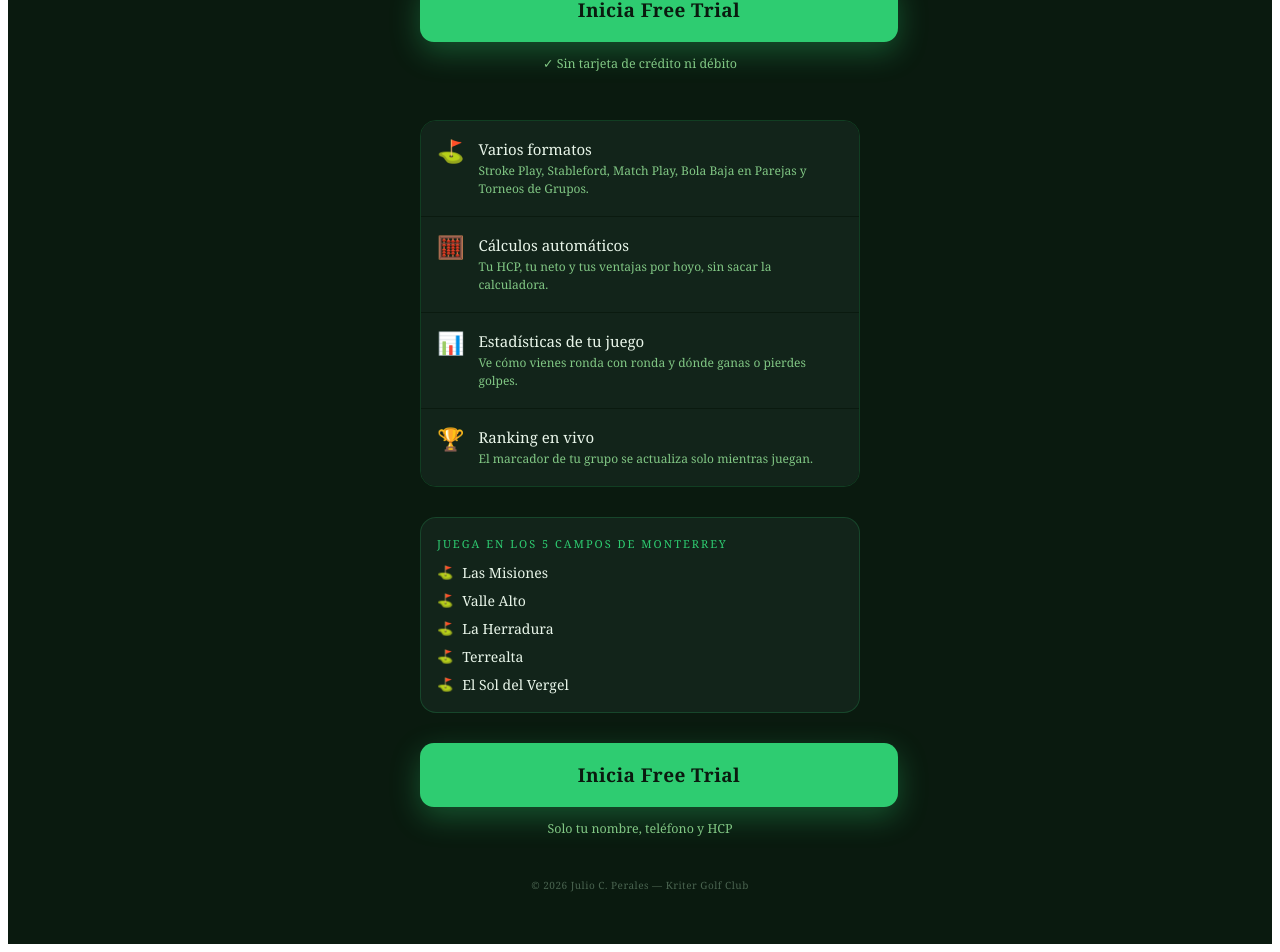
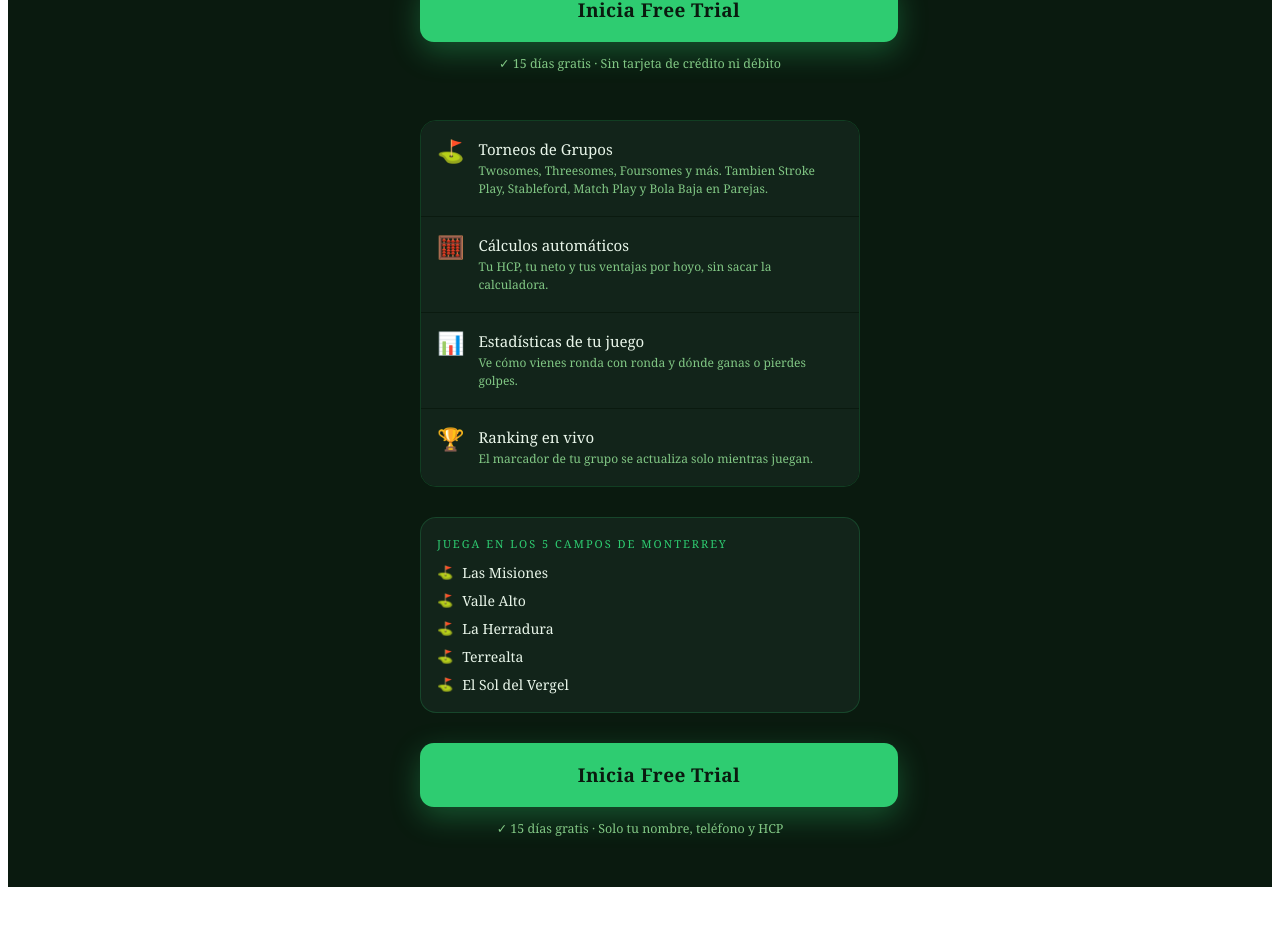
Before and after one commit to jcpveloz-debug/jcpveloz, a Next.js app: page / in a window 1280 px wide. Shown: the part 753-1705 px from the top of the page. After the commit the page ends 1648 px from the top, so only its background shows below. Built offline with nearby package versions, Linux system fonts and the light colour scheme.

Commit message:
landing: torneos de grupos con twosomes, 15 dias en los dos botones

```diff
--- a/app/page.tsx
+++ b/app/page.tsx
@@ -14,7 +14,7 @@ export default function Home() {
     }}>
       <div style={{ maxWidth: 440, margin: '0 auto', padding: '0 20px 50px' }}>
 
-{/* Encabezado tipo marca */}
+        {/* Encabezado tipo marca */}
         <div style={{ textAlign: 'center', padding: '30px 0 20px' }}>
           <img src="/logo-kriter.png" alt="Kriter Golf Club" style={{
             width: 100, height: 100, objectFit: 'contain', marginBottom: 8,
@@ -26,7 +26,8 @@ export default function Home() {
             border: '1px solid #2ECC71', borderRadius: 20, padding: '4px 14px', letterSpacing: .5,
           }}>Prueba GRATIS 15 días</span>
         </div>
-{/* Enlace para quien ya tiene cuenta */}
+
+        {/* Enlace para quien ya tiene cuenta */}
         <div style={{ textAlign: 'center', padding: '4px 0 0' }}>
           <a href="/entrar" style={{ fontSize: 16, color: '#F39C12', textDecoration: 'underline', fontWeight: 'bold' }}>
             ¿Ya tienes cuenta? Entra aquí
@@ -101,13 +102,13 @@ export default function Home() {
             fontSize: 19, fontWeight: 'bold', letterSpacing: .4, textDecoration: 'none',
             boxShadow: '0 10px 30px rgba(46,204,113,.32)',
           }}>Inicia Free Trial</a>
-          <div style={{ marginTop: 13, fontSize: 12.5, color: '#81c784' }}>✓ Sin tarjeta de crédito ni débito</div>
+          <div style={{ marginTop: 13, fontSize: 12.5, color: '#81c784' }}>✓ 15 días gratis · Sin tarjeta de crédito ni débito</div>
         </div>
 
         {/* Features */}
         <section style={{ marginTop: 48, display: 'flex', flexDirection: 'column', gap: 1, border: '1px solid #2ECC7133', borderRadius: 16, overflow: 'hidden' }}>
           {[
-            { ic: '⛳', ft: 'Varios formatos', fd: 'Stroke Play, Stableford, Match Play, Bola Baja en Parejas y Torneos de Grupos.' },
+            { ic: '⛳', ft: 'Torneos de Grupos', fd: 'Twosomes, Threesomes, Foursomes y más. Tambien Stroke Play, Stableford, Match Play y Bola Baja en Parejas.' },
             { ic: '🧮', ft: 'Cálculos automáticos', fd: 'Tu HCP, tu neto y tus ventajas por hoyo, sin sacar la calculadora.' },
             { ic: '📊', ft: 'Estadísticas de tu juego', fd: 'Ve cómo vienes ronda con ronda y dónde ganas o pierdes golpes.' },
             { ic: '🏆', ft: 'Ranking en vivo', fd: 'El marcador de tu grupo se actualiza solo mientras juegan.' },
@@ -144,11 +145,7 @@ export default function Home() {
             fontSize: 19, fontWeight: 'bold', letterSpacing: .4, textDecoration: 'none',
             boxShadow: '0 10px 30px rgba(46,204,113,.32)',
           }}>Inicia Free Trial</a>
-          <div style={{ marginTop: 13, fontSize: 12.5, color: '#81c784' }}>Solo tu nombre, teléfono y HCP</div>
-        </div>
-
-        <div style={{ marginTop: 40, textAlign: 'center', fontSize: 10, color: '#4a6450', letterSpacing: .5, lineHeight: 1.7 }}>
-          © 2026 Julio C. Perales — Kriter Golf Club
+          <div style={{ marginTop: 13, fontSize: 12.5, color: '#81c784' }}>✓ 15 días gratis · Solo tu nombre, teléfono y HCP</div>
         </div>
 
       </div>
```
